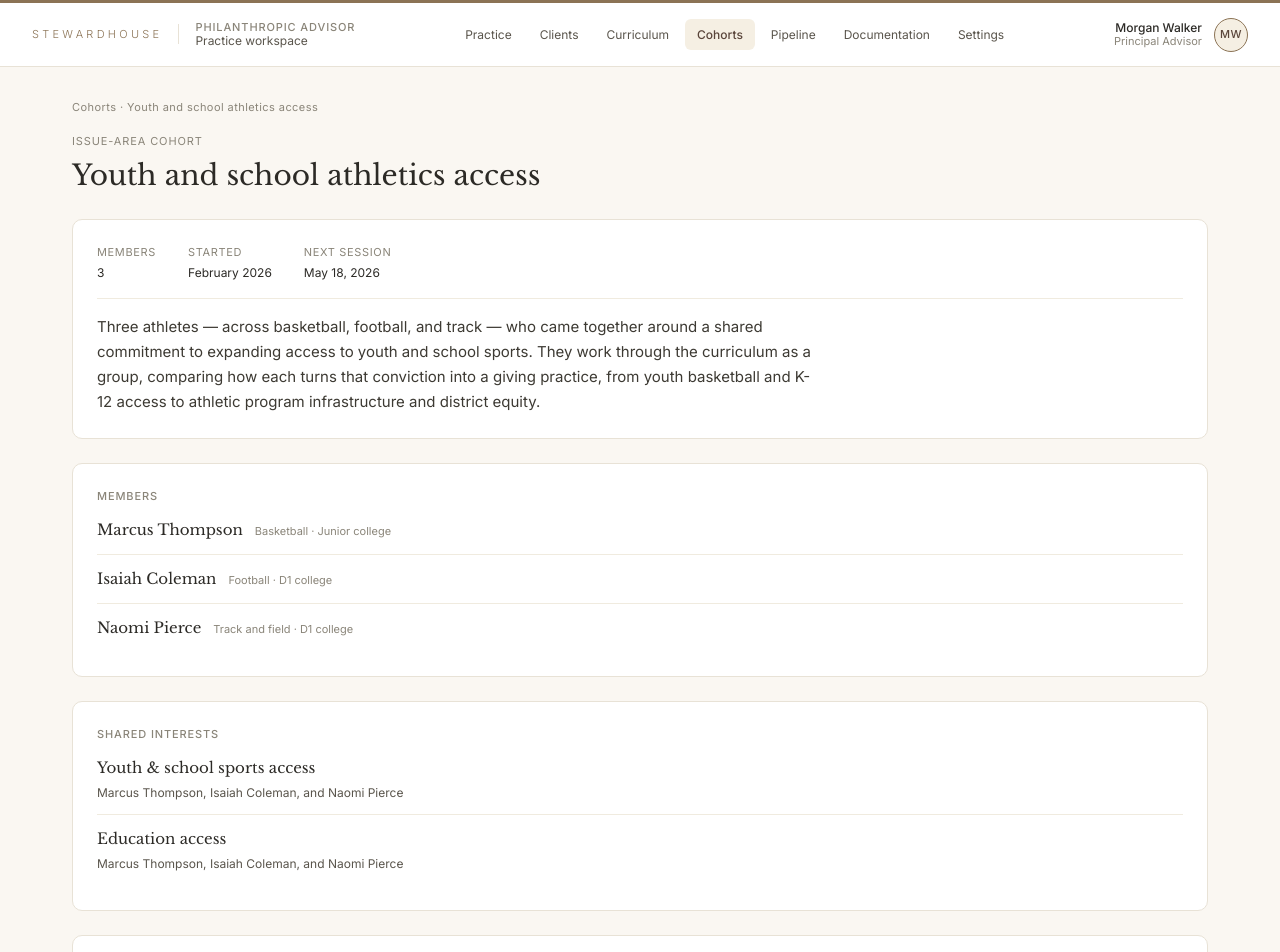
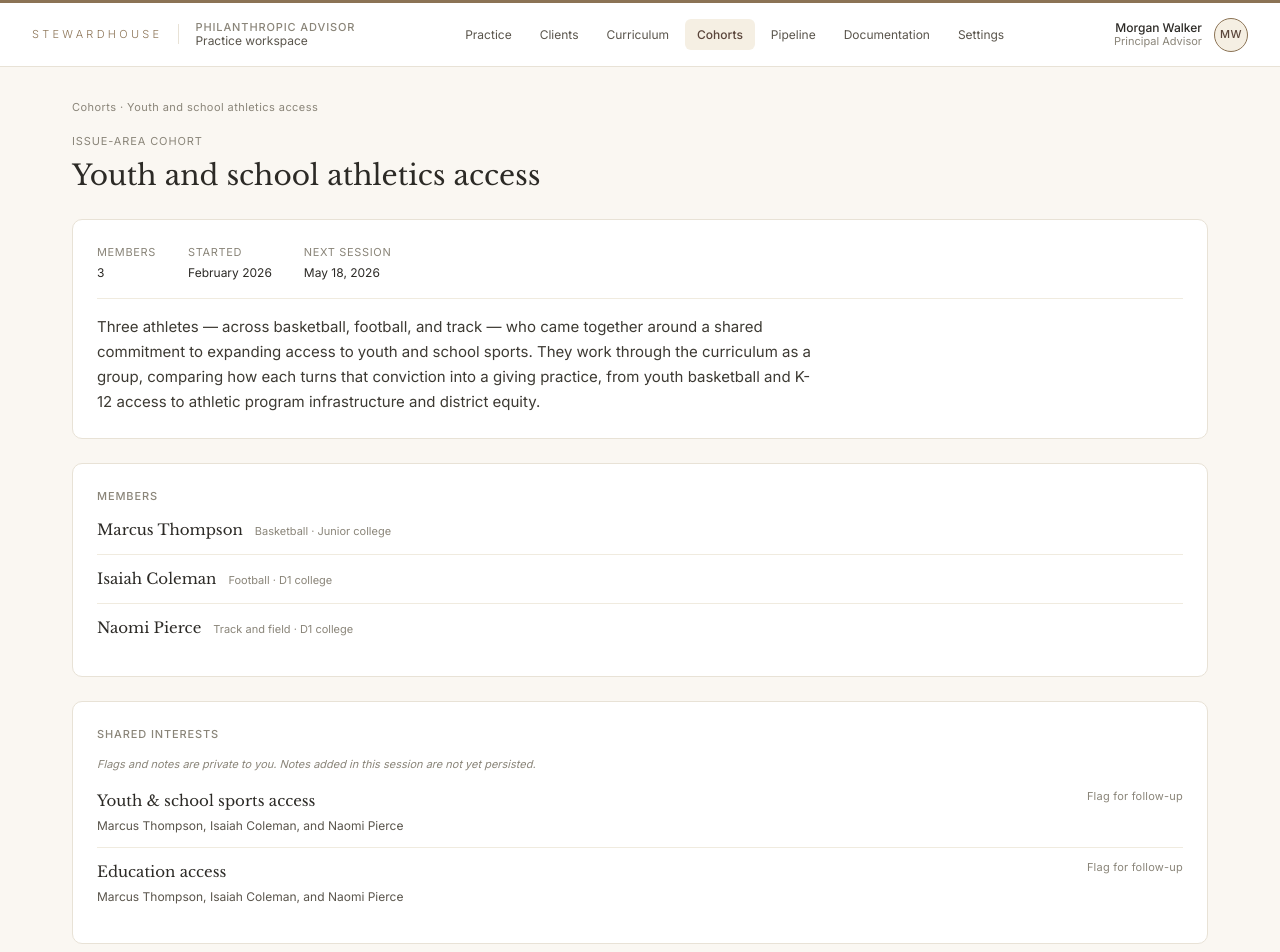
Before and after one commit to talabifaouzi/stewardhouse-app, a React (Vite) app: page /advisor/cohorts/coh-001 in a window 1280 px wide. Shown: the top 952 px of the page. Built offline with nearby package versions, Linux system fonts and the light colour scheme.

Commit message:
Cohort collaboration: advisor flag on shared interests (C-2)

```diff
--- a/src/surfaces/advisor/CohortDetail.jsx
+++ b/src/surfaces/advisor/CohortDetail.jsx
@@ -41,6 +41,7 @@ export default function CohortDetail() {
   const [updates, setUpdates] = useState(cohort?.updates || []);
   const [titleDraft, setTitleDraft] = useState('');
   const [bodyDraft, setBodyDraft] = useState('');
+  const [flags, setFlags] = useState({});
 
   if (!cohort) {
     return (
@@ -84,6 +85,24 @@ export default function CohortDetail() {
       names,
     }))
     .sort((a, b) => b.names.length - a.names.length);
+
+  const toggleFlag = (themeId) => {
+    setFlags(prev => {
+      if (prev[themeId]) {
+        const next = { ...prev };
+        delete next[themeId];
+        return next;
+      }
+      return { ...prev, [themeId]: { note: '' } };
+    });
+  };
+
+  const updateFlagNote = (themeId, note) => {
+    setFlags(prev => ({
+      ...prev,
+      [themeId]: { ...prev[themeId], note },
+    }));
+  };
 
   const canPublish = titleDraft.trim().length > 0 && bodyDraft.trim().length > 0;
 
@@ -220,13 +239,32 @@ export default function CohortDetail() {
           {sharedInterests.length === 0 ? (
             <p style={emptyTextStyle}>No shared interests surfaced yet.</p>
           ) : (
+            <>
+              <p style={{
+                fontSize: 'var(--sh-text-xs)',
+                color: 'var(--sh-text-muted)',
+                fontStyle: 'italic',
+                lineHeight: 1.55,
+                marginBottom: 'var(--sh-space-4)',
+              }}>
+                Flags and notes are private to you. Notes added in this session are not yet persisted.
+              </p>
               <ul style={listResetStyle}>
-              {sharedInterests.map((s, idx) => (
+                {sharedInterests.map((s, idx) => {
+                  const isFlagged = !!flags[s.id];
+                  return (
                     <li key={s.id} style={{
                       paddingTop: idx === 0 ? 0 : 'var(--sh-space-3)',
                       paddingBottom: 'var(--sh-space-3)',
                       borderTop: idx === 0 ? 'none' : 'var(--sh-border-divider)',
                     }}>
+                      <div style={{
+                        display: 'flex',
+                        justifyContent: 'space-between',
+                        alignItems: 'flex-start',
+                        gap: 'var(--sh-space-3)',
+                      }}>
+                        <div style={{ flex: 1, minWidth: 0 }}>
                           <p style={{
                             fontFamily: 'var(--sh-font-serif)',
                             fontSize: 'var(--sh-text-md)',
@@ -242,9 +280,54 @@ export default function CohortDetail() {
                           }}>
                             {formatNames(s.names)}
                           </p>
+                        </div>
+                        <button
+                          onClick={() => toggleFlag(s.id)}
+                          style={{
+                            background: isFlagged ? 'var(--sh-bronze-tint)' : 'none',
+                            color: isFlagged ? 'var(--sh-bronze-deep)' : 'var(--sh-text-muted)',
+                            border: 'none',
+                            padding: isFlagged ? '2px 8px' : 0,
+                            borderRadius: isFlagged ? '4px' : 0,
+                            fontSize: 'var(--sh-text-xs)',
+                            fontWeight: isFlagged ? 500 : 400,
+                            letterSpacing: '0.02em',
+                            cursor: 'pointer',
+                            fontFamily: 'inherit',
+                            flexShrink: 0,
+                            whiteSpace: 'nowrap',
+                          }}
+                        >
+                          {isFlagged ? 'Flagged' : 'Flag for follow-up'}
+                        </button>
+                      </div>
+                      {isFlagged && (
+                        <textarea
+                          value={flags[s.id].note}
+                          onChange={(e) => updateFlagNote(s.id, e.target.value)}
+                          placeholder="Private note for your own follow-up (optional)."
+                          rows={2}
+                          style={{
+                            width: '100%',
+                            boxSizing: 'border-box',
+                            padding: 'var(--sh-space-3)',
+                            border: 'var(--sh-border-thin)',
+                            borderRadius: '6px',
+                            fontFamily: 'inherit',
+                            fontSize: 'var(--sh-text-sm)',
+                            color: 'var(--sh-text-body)',
+                            background: 'var(--sh-card)',
+                            resize: 'vertical',
+                            lineHeight: 1.55,
+                            marginTop: 'var(--sh-space-3)',
+                          }}
+                        />
+                      )}
                     </li>
-              ))}
+                  );
+                })}
               </ul>
+            </>
           )}
         </Card>
       </div>
```
Lines whose indentation alone changed are shown as unchanged.
